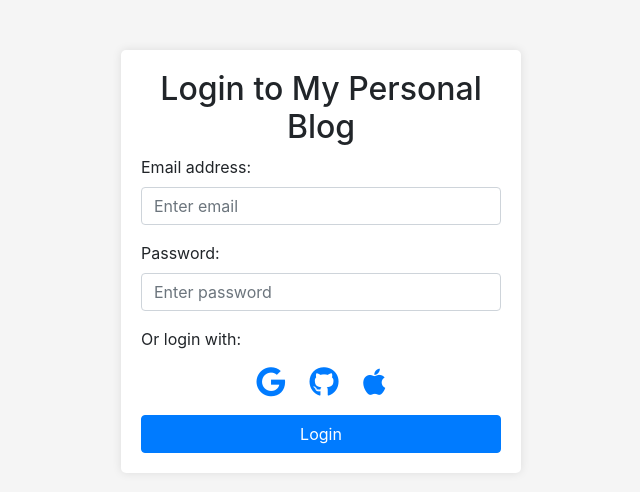
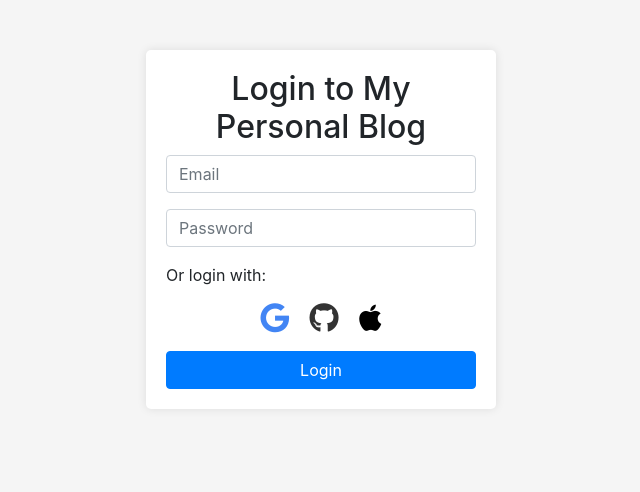
Before and after one commit to MicheloMJ/django-tutorials, a Django app: page / in a window 1280 px wide. Shown: the top 492 px of the page, without its empty margins (319-959 px from the left). Run offline with Django 5.2, Linux system fonts and the light colour scheme; some libraries are stand-ins or nearby versions.

Commit message:
adjusted login box

```diff
--- a/starting/social/website/templates/website/welcome.html
+++ b/starting/social/website/templates/website/welcome.html
@@ -16,7 +16,7 @@
         }
 
         #login-container {
-            max-width: 400px;
+            max-width: 350px; /* Adjusted width */
             margin: 50px auto;
             background-color: white;
             padding: 20px;
@@ -30,12 +30,26 @@
 
         .social-icon {
             font-size: 30px;
-            margin: 0 10px;
+            margin: 0 8px; /* Adjusted spacing */
             transition: color 0.3s ease;
+            text-decoration: none; /* Remove underlining */
         }
 
         .social-icon:hover {
-            color: #007bb5; /* Hover color for social icons */
+            color: inherit; /* Use the original color on hover */
+        }
+
+        /* Color adjustments for specific icons */
+        .social-icon.fa-google {
+            color: #4285F4;
+        }
+
+        .social-icon.fa-github {
+            color: #333;
+        }
+
+        .social-icon.fa-apple {
+            color: #000;
         }
     </style>
 </head>
@@ -48,12 +62,10 @@
     <!-- Login form -->
     <form>
         <div class="form-group">
-            <label for="email">Email address:</label>
-            <input type="email" class="form-control" id="email" placeholder="Enter email">
+            <input type="email" class="form-control" id="email" placeholder="Email">
         </div>
         <div class="form-group">
-            <label for="password">Password:</label>
-            <input type="password" class="form-control" id="password" placeholder="Enter password">
+            <input type="password" class="form-control" id="password" placeholder="Password">
         </div>
 
         <!-- Login with social icons -->
```
